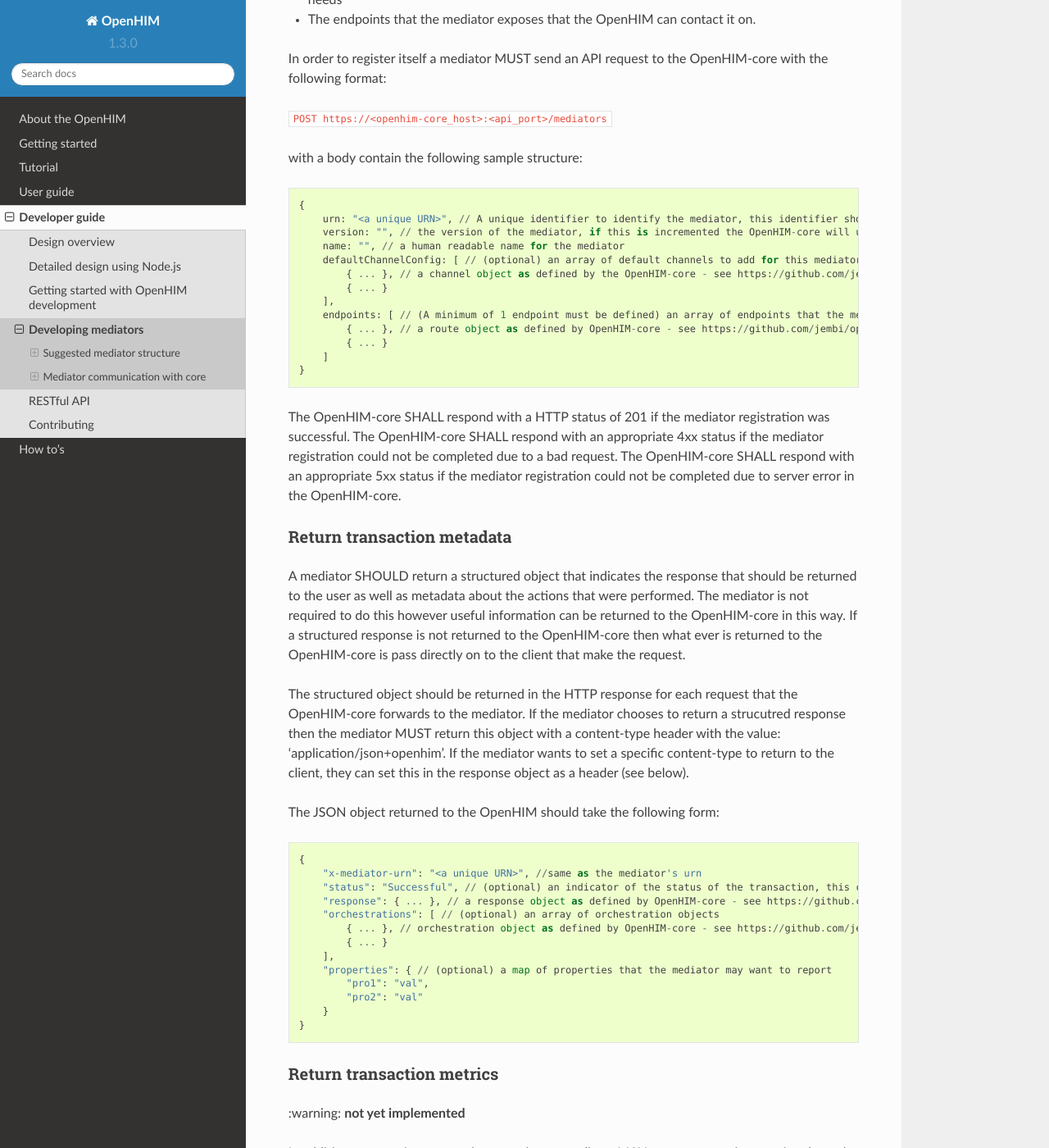
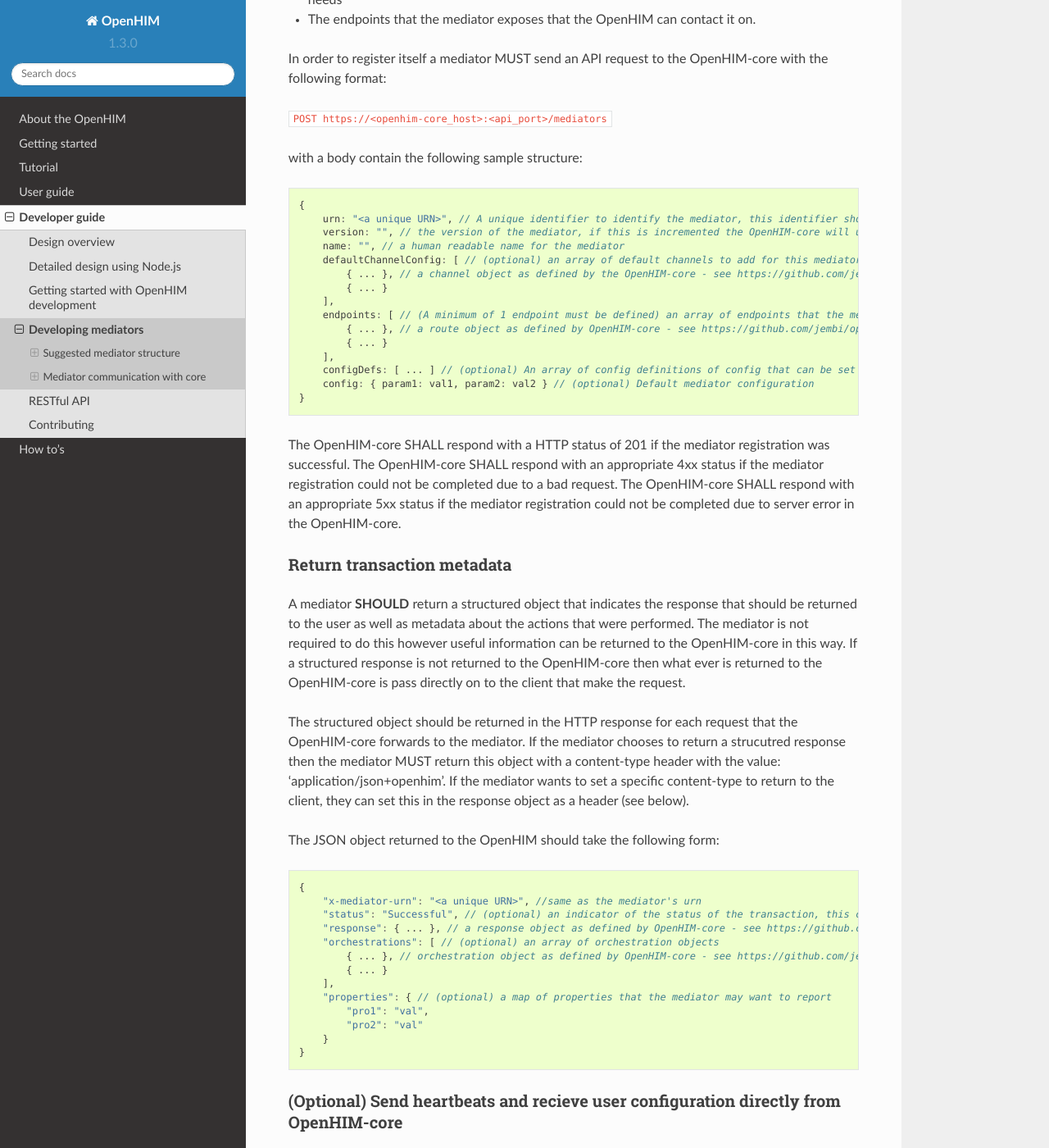
Before and after one commit to jembi/openhim-core-js, a Sphinx documentation site: the page built from docs/dev-guide/mediators.md, in a window 1280 px wide and 1400 px high, scrolled down 2656 px. Shown: the whole window at 82% size. Built offline with Sphinx 7.4.7 and the Read the Docs theme 2.0.0, drawn with Linux system fonts in a browser that asks for light colours; some of the changed text lies outside the part shown.

Commit message:
Adds documentation of how to use mediator heartbeats.

````diff
--- a/docs/dev-guide/mediators.md
+++ b/docs/dev-guide/mediators.md
@@ -41,7 +41,7 @@
 
 ### Mediator registration
 
-A mediator MUST register itself with the OpenHIM core each time it starts up. The registration process informs the OpenHIM core of some useful details:
+A mediator **MUST** register itself with the OpenHIM core each time it starts up. The registration process informs the OpenHIM core of some useful details:
 
 * An identifier and name to associate with the OpenHIM-core
 * The hostname or IP address of the mediator
@@ -54,7 +54,7 @@
 
 with a body contain the following sample structure:
 
-```
+```js
 {
     urn: "<a unique URN>", // A unique identifier to identify the mediator, this identifier should always stay the same even if the mediator changes (eg. "urn:openhim-mediator:my-awesome-mediator")
     version: "", // the version of the mediator, if this is incremented the OpenHIM-core will update the channel configuration - expects a semver string
@@ -66,7 +66,9 @@
     endpoints: [ // (A minimum of 1 endpoint must be defined) an array of endpoints that the mediator can be contacted on
         { ... }, // a route object as defined by OpenHIM-core - see https://github.com/jembi/openhim-core-js/blob/8264a9b7c81a05853c20cd071e379d23d740dd33/src/model/channels.coffee#L5-L15
         { ... }
-    ]
+    ],
+    configDefs: [ ... ] // (optional) An array of config definitions of config that can be set in the OpenHIM-console - see https://github.com/jembi/openhim-core-js/blob/master/src/model/mediators.coffee
+    config: { param1: val1, param2: val2 } // (optional) Default mediator configuration
 }
 ```
 
@@ -76,13 +78,13 @@
 
 ### Return transaction metadata
 
-A mediator SHOULD return a structured object that indicates the response that should be returned to the user as well as metadata about the actions that were performed. The mediator is not required to do this however useful information can be returned to the OpenHIM-core in this way. If a structured response is not returned to the OpenHIM-core then what ever is returned to the OpenHIM-core  is pass directly on to the client that make the request.
+A mediator **SHOULD** return a structured object that indicates the response that should be returned to the user as well as metadata about the actions that were performed. The mediator is not required to do this however useful information can be returned to the OpenHIM-core in this way. If a structured response is not returned to the OpenHIM-core then what ever is returned to the OpenHIM-core  is pass directly on to the client that make the request.
 
 The structured object should be returned in the HTTP response for each request that the OpenHIM-core forwards to the mediator. If the mediator chooses to return a strucutred response then the mediator MUST return this object with a content-type header with the value: 'application/json+openhim'. If the mediator wants to set a specific content-type to return to the client, they can set this in the response object as a header (see below).
 
 The JSON object returned to the OpenHIM should take the following form:
 
-```
+```js
 {
     "x-mediator-urn": "<a unique URN>", //same as the mediator's urn
     "status": "Successful", // (optional) an indicator of the status of the transaction, this can be one of the following: ['Processing', 'Failed', 'Completed', 'Successful', 'Completed with error(s)']
@@ -98,20 +100,22 @@
 }
 ```
 
-### Return transaction metrics
+### (Optional) Send heartbeats and recieve user configuration directly from OpenHIM-core
 
-:warning: **not yet implemented**
+A mediator **MAY** opt to send heartbeats to the OpenHIM-core to demonstrate its aliveness. The heartbeats also allow it to recieve user specified configuration data and any changes to that configuration in a near real-time fashion.
+
+The mediator can do this by utilising the mediator heartbeats API endpoint of the OpenHIM-core. You can find [details on this endpoint here](/dev-guide/api-ref.html#mediator-heartbeat-endpoint). This API endpoint, if supported by the medaitor, should always be called once at mediator startup using the `config: true` flag to get the initial startup config for the mediator if it exists. There after the API endpoint should be hit at least every 30s (a good number to work with is every 10s) by the mediator to provide the OpenHIM-core with its heartbeat and so that the medaitor can recieve the latest user config as it becomes available.
+
+### (not yet implemented) Return transaction metrics
 
 In addition to returning transaction metadata, a mediator MAY return transaction metrics about the transaction that is processes. To do this then a mediator MAY add a metrics object to the structured response object. This metrics object should be populated with any metrics that the mediator wishes to report.
 
 The OpenHIM-core must be be setup to use a metrics service for this function to be used. The metrics object MUST be formatted as follows (see https://github.com/jembi/openhim-core-js/issues/104 for more details):
 
-```
+```js
 "metrics": {
     "<metric_name>": "62", // for metrics that apply to the entire transaction
     "<orchestration_name>.<metric_name>": "16", // for metrics that apply to a particular orchestration step, the orchestration_name should reference an orchestration in the orchestrations object
     ...
 }
 ```
-
-If you have any questions that are not covered in this guide, please [submit an issue](https://github.com/jembi/openhim-console/issues/new) with the 'documentation' label and we will strive to add it to this page.
````
